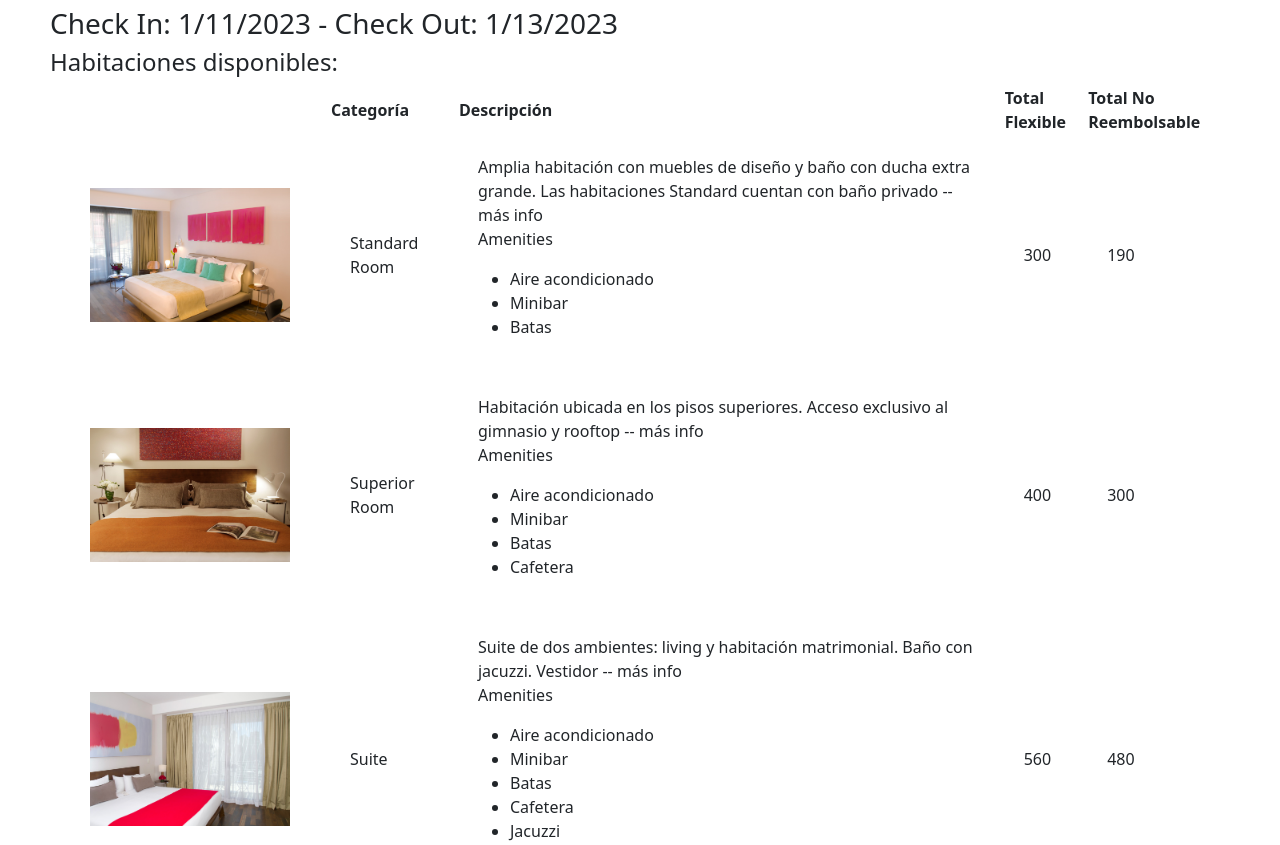
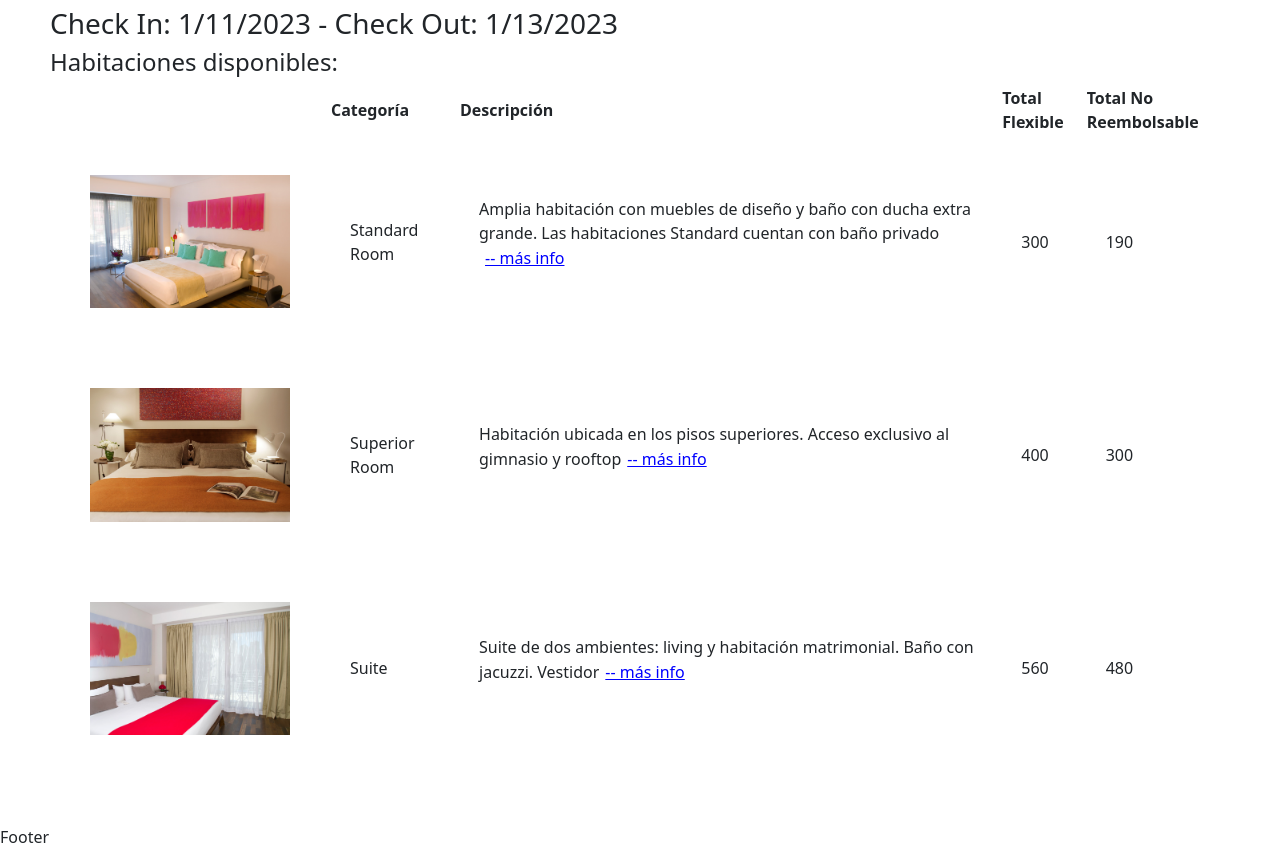
Before and after one commit to pabloporolli/motor, a React (Create React App) app: page / in a window 1280 px wide. Shown: the part 940-1785 px from the top of the page. Built offline with nearby package versions, Linux system fonts and the light colour scheme.

Commit message:
estilo de boton Read More

```diff
--- a/src/components/Item.js
+++ b/src/components/Item.js
@@ -5,14 +5,13 @@ import styles from './item.module.css'
 const Item = ({hab}) => {
   const [readMore, setReadMore] = useState(false)
 
-
   return (
     <tr className={styles.fichaHab}>
-        <td><img src={`${hab.img}`}/></td>
+        <td><img src={`${hab.img}`} alt={hab.name}/></td>
         <td>{hab.name}</td>
         <td>  {hab.description}
-              <a onClick={()=>setReadMore(!readMore)}> -- más info</a>
-              {!readMore &&
+              <button className={styles.btnReadMore} onClick={()=>setReadMore(!readMore)}>{readMore? <p>-- menos info</p> : <p>-- más info</p>}</button>
+              {readMore &&
               <>
               <p>Amenities</p>
               <ul>
--- a/src/components/ItemListContainer.js
+++ b/src/components/ItemListContainer.js
@@ -11,8 +11,11 @@ const ItemListContainer = () => {
   // Esas fechas serán reemplazadas por las que lleguen por props
   const fechaIn = DateTime.fromISO("2023-01-11")
   const fechaOut = DateTime.fromISO("2023-01-13")
+  // const cantidadHabitaciones = 1
+  // const cantidadAdultos = 2
+
+  // Se crea un array con todas las fechas de estadía
   const durationInterval = Duration.fromISOTime('24:00')
-
   let fechasEstadia = []
   let i = fechaIn
   while (i < fechaOut) {
@@ -46,7 +49,7 @@ const ItemListContainer = () => {
 
         // Elimina la habitación del array si no está disponible
         if (inventario === 0) {
-          habDispo = habDispo.filter((el) => el.name != habABuscar.name)
+          habDispo = habDispo.filter((el) => el.name !== habABuscar.name)
         }
       })
     })
@@ -54,12 +57,11 @@ const ItemListContainer = () => {
   }
 
   chequearHabDisponibles()
-  console.log(habDispo)
 
   return (
     <div className={styles.itemListContainer}>
         {/* <Button variant="primary">Item List Container</Button>{' '} */}
-         {habDispo.length == 0 ?
+        {habDispo.length === 0 ?
           <p>No hay habitaciones disponibles</p>
           :
           <>
--- a/src/components/item.module.css
+++ b/src/components/item.module.css
@@ -10,3 +10,11 @@
     width: 200px;
     margin: 20px;
 }
+
+.btnReadMore {
+    border: none;
+    background-color: white;
+    text-decoration: underline;
+    color: blue
+
+}
```
Lines whose indentation alone changed are shown as unchanged.
